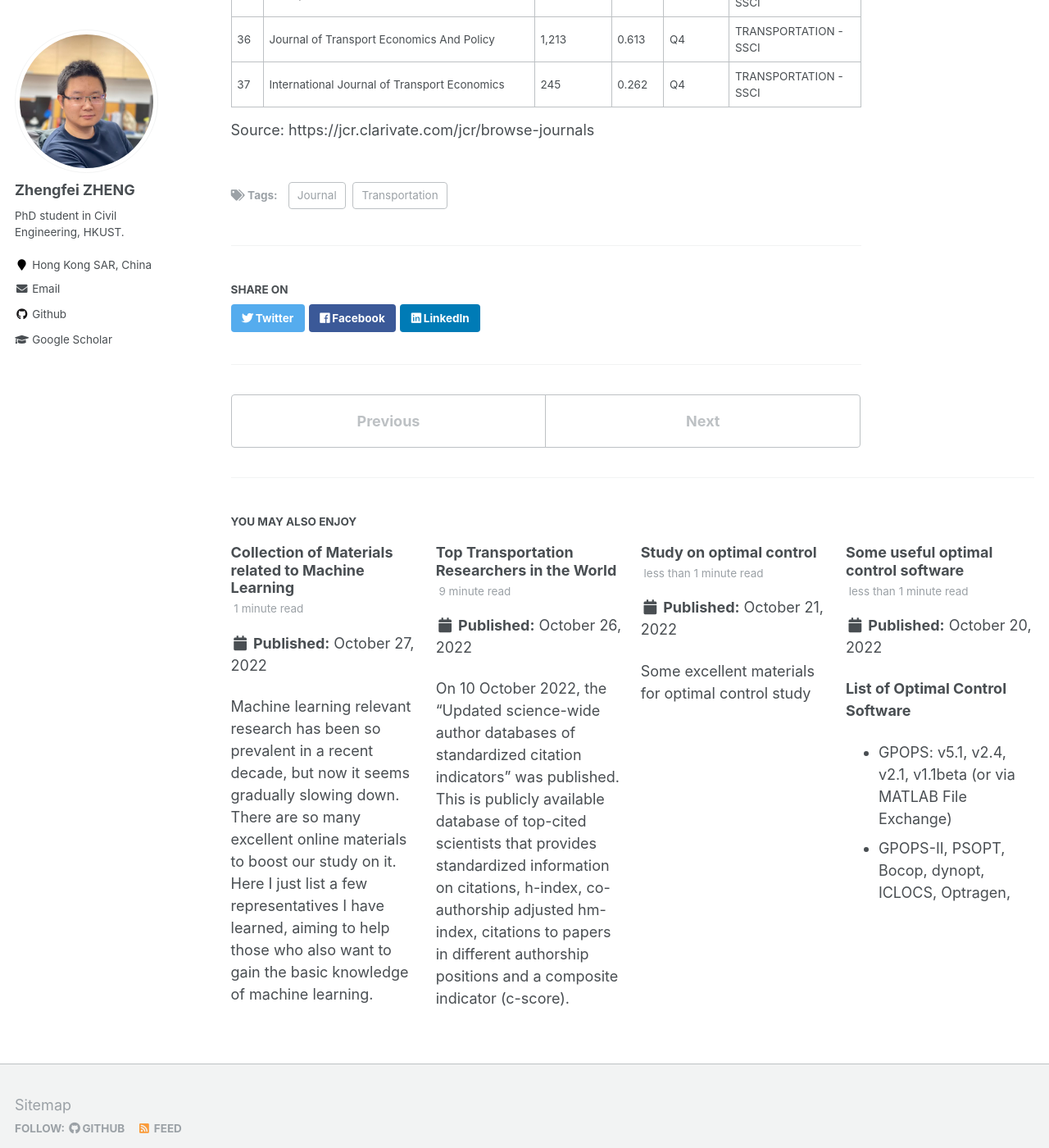
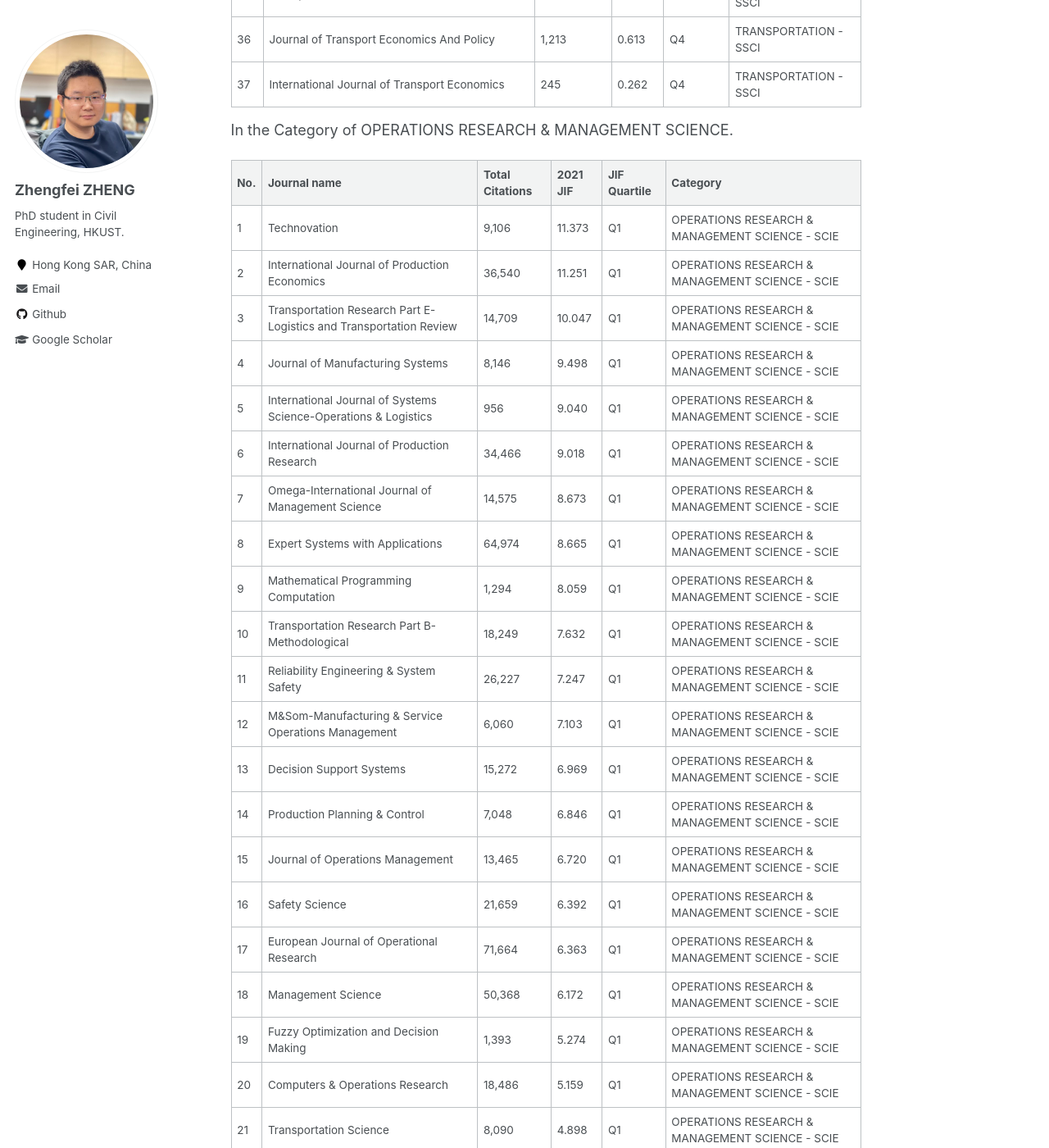
Before and after one commit to zf-z/zf-z.github.io, a Jekyll site: the page built from _posts/2022-10-25-transportation-journals.md, in a window 1280 px wide and 1400 px high, scrolled down 4639 px. Shown: the whole window at 82% size. Built offline with Jekyll 4.4.1, drawn with Linux system fonts in a browser that asks for light colours; some of the changed text lies outside the part shown.

Commit message:
Update 2022-10-25-transportation-journals.md

```diff
--- a/_posts/2022-10-25-transportation-journals.md
+++ b/_posts/2022-10-25-transportation-journals.md
@@ -53,6 +53,8 @@ The recent ranking of transportation journals by its IF in TRANSPORTATION SCIENC
 | 39  | ITE Journal - Institute of Transportation Engineers                                               | 472             | 0.716    | Q4           | TRANSPORTATION SCIENCE & TECHNOLOGY - SCIE |
 | 40  | International Journal of Heavy Vehicle Systems                                                  | 250             | 0.568    | Q4           | TRANSPORTATION SCIENCE & TECHNOLOGY - SCIE |
 
+
+
 In the Category of TRANSPORTATION.
 
 | NO. | Journal name                                                                | Total Citations | 2021 JIF | JIF Quartile | Category              |
@@ -96,4 +98,39 @@ In the Category of TRANSPORTATION.
 | 37  | International Journal of Transport Economics                                | 245             | 0.262    | Q4           | TRANSPORTATION - SSCI |
 
 
+In the Category of OPERATIONS RESEARCH & MANAGEMENT SCIENCE.
+
+| No. | Journal name                                                       | Total Citations | 2021 JIF | JIF Quartile | Category                                        |
+| --- | ------------------------------------------------------------------ | --------------- | -------- | ------------ | ----------------------------------------------- |
+| 1   | Technovation                                                       | 9,106           | 11.373   | Q1           | OPERATIONS RESEARCH & MANAGEMENT SCIENCE - SCIE |
+| 2   | International Journal of Production Economics                      | 36,540          | 11.251   | Q1           | OPERATIONS RESEARCH & MANAGEMENT SCIENCE - SCIE |
+| 3   | Transportation Research Part E-Logistics and Transportation Review | 14,709          | 10.047   | Q1           | OPERATIONS RESEARCH & MANAGEMENT SCIENCE - SCIE |
+| 4   | Journal of Manufacturing Systems                                   | 8,146           | 9.498    | Q1           | OPERATIONS RESEARCH & MANAGEMENT SCIENCE - SCIE |
+| 5   | International Journal of Systems Science-Operations & Logistics    | 956             | 9.040    | Q1           | OPERATIONS RESEARCH & MANAGEMENT SCIENCE - SCIE |
+| 6   | International Journal of Production Research                       | 34,466          | 9.018    | Q1           | OPERATIONS RESEARCH & MANAGEMENT SCIENCE - SCIE |
+| 7   | Omega-International Journal of Management Science                  | 14,575          | 8.673    | Q1           | OPERATIONS RESEARCH & MANAGEMENT SCIENCE - SCIE |
+| 8   | Expert Systems with Applications                                   | 64,974          | 8.665    | Q1           | OPERATIONS RESEARCH & MANAGEMENT SCIENCE - SCIE |
+| 9   | Mathematical Programming Computation                               | 1,294           | 8.059    | Q1           | OPERATIONS RESEARCH & MANAGEMENT SCIENCE - SCIE |
+| 10  | Transportation Research Part B-Methodological                      | 18,249          | 7.632    | Q1           | OPERATIONS RESEARCH & MANAGEMENT SCIENCE - SCIE |
+| 11  | Reliability Engineering & System Safety                            | 26,227          | 7.247    | Q1           | OPERATIONS RESEARCH & MANAGEMENT SCIENCE - SCIE |
+| 12  | M&Som-Manufacturing & Service Operations Management                | 6,060           | 7.103    | Q1           | OPERATIONS RESEARCH & MANAGEMENT SCIENCE - SCIE |
+| 13  | Decision Support Systems                                           | 15,272          | 6.969    | Q1           | OPERATIONS RESEARCH & MANAGEMENT SCIENCE - SCIE |
+| 14  | Production Planning & Control                                      | 7,048           | 6.846    | Q1           | OPERATIONS RESEARCH & MANAGEMENT SCIENCE - SCIE |
+| 15  | Journal of Operations Management                                   | 13,465          | 6.720    | Q1           | OPERATIONS RESEARCH & MANAGEMENT SCIENCE - SCIE |
+| 16  | Safety Science                                                     | 21,659          | 6.392    | Q1           | OPERATIONS RESEARCH & MANAGEMENT SCIENCE - SCIE |
+| 17  | European Journal of Operational Research                           | 71,664          | 6.363    | Q1           | OPERATIONS RESEARCH & MANAGEMENT SCIENCE - SCIE |
+| 18  | Management Science                                                 | 50,368          | 6.172    | Q1           | OPERATIONS RESEARCH & MANAGEMENT SCIENCE - SCIE |
+| 19  | Fuzzy Optimization and Decision Making                             | 1,393           | 5.274    | Q1           | OPERATIONS RESEARCH & MANAGEMENT SCIENCE - SCIE |
+| 20  | Computers & Operations Research                                    | 18,486          | 5.159    | Q1           | OPERATIONS RESEARCH & MANAGEMENT SCIENCE - SCIE |
+| 21  | Transportation Science                                             | 8,090           | 4.898    | Q1           | OPERATIONS RESEARCH & MANAGEMENT SCIENCE - SCIE |
+| 22  | Annals of Operations Research                                      | 15,306          | 4.820    | Q2           | OPERATIONS RESEARCH & MANAGEMENT SCIENCE - SCIE |
+| 23  | Ieee Systems Journal                                               | 11,698          | 4.802    | Q2           | OPERATIONS RESEARCH & MANAGEMENT SCIENCE - SCIE |
+| 24  | Socio-Economic Planning Sciences                                   | 3,359           | 4.641    | Q2           | OPERATIONS RESEARCH & MANAGEMENT SCIENCE - SCIE |
+| 25  | Production and Operations Management                               | 10,966          | 4.638    | Q2           | OPERATIONS RESEARCH & MANAGEMENT SCIENCE - SCIE |
+| 26  | International Journal of Computer Integrated Manufacturing         | 3,069           | 4.420    | Q2           | OPERATIONS RESEARCH & MANAGEMENT SCIENCE - SCIE |
+| 27  | Operations Research                                                | 18,193          | 3.924    | Q2           | OPERATIONS RESEARCH & MANAGEMENT SCIENCE - SCIE |
+| 28  | International Transactions in Operational Research                 | 3,547           | 3.610    | Q2           | OPERATIONS RESEARCH & MANAGEMENT SCIENCE - SCIE |
+| 29  | Memetic Computing                                                  | 814             | 3.577    | Q2           | OPERATIONS RESEARCH & MANAGEMENT SCIENCE - SCIE |
+| 30  | International Journal of Information Technology & Decision Making  | 1,705           | 3.508    | Q2           | OPERATIONS RESEARCH & MANAGEMENT SCIENCE - SCIE |
+
 Source: https://jcr.clarivate.com/jcr/browse-journals
```
